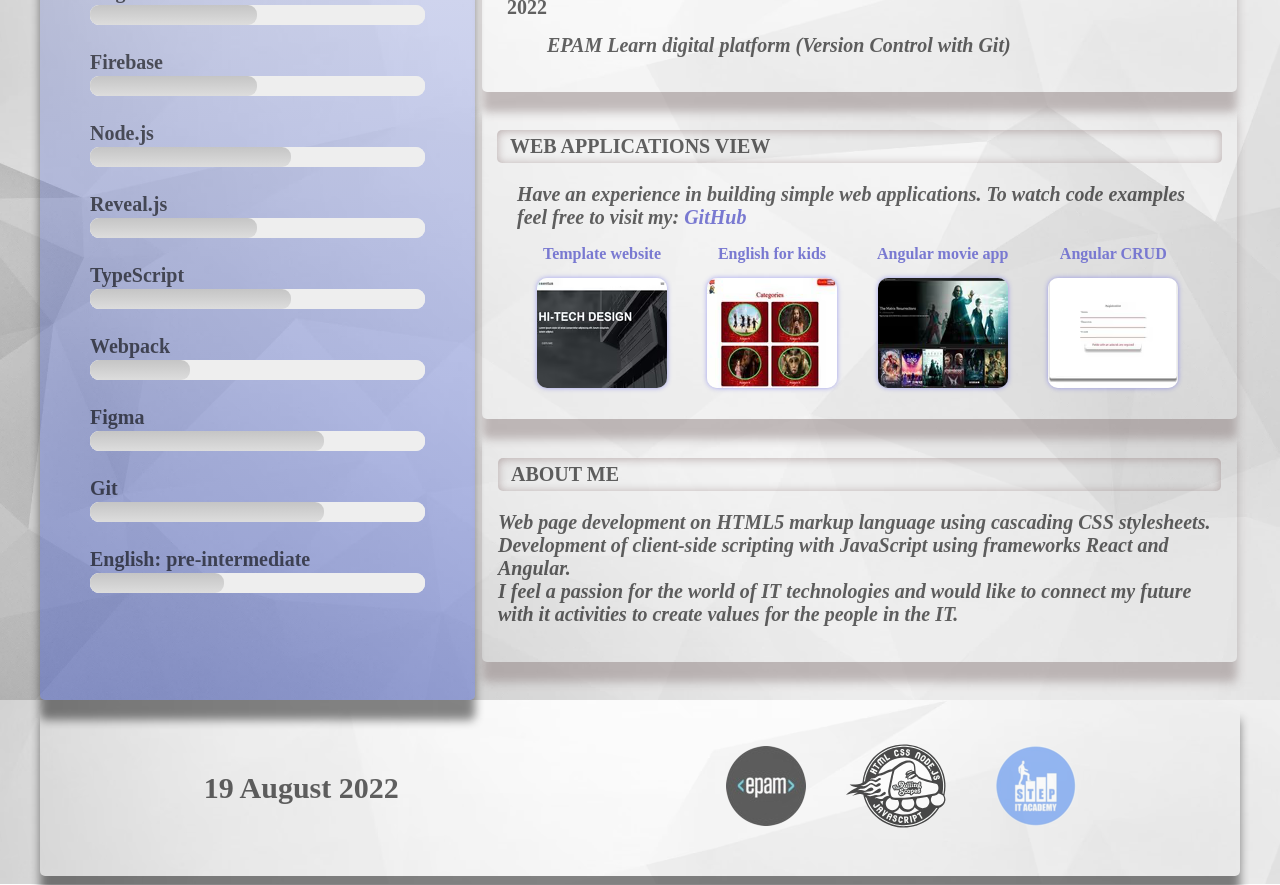
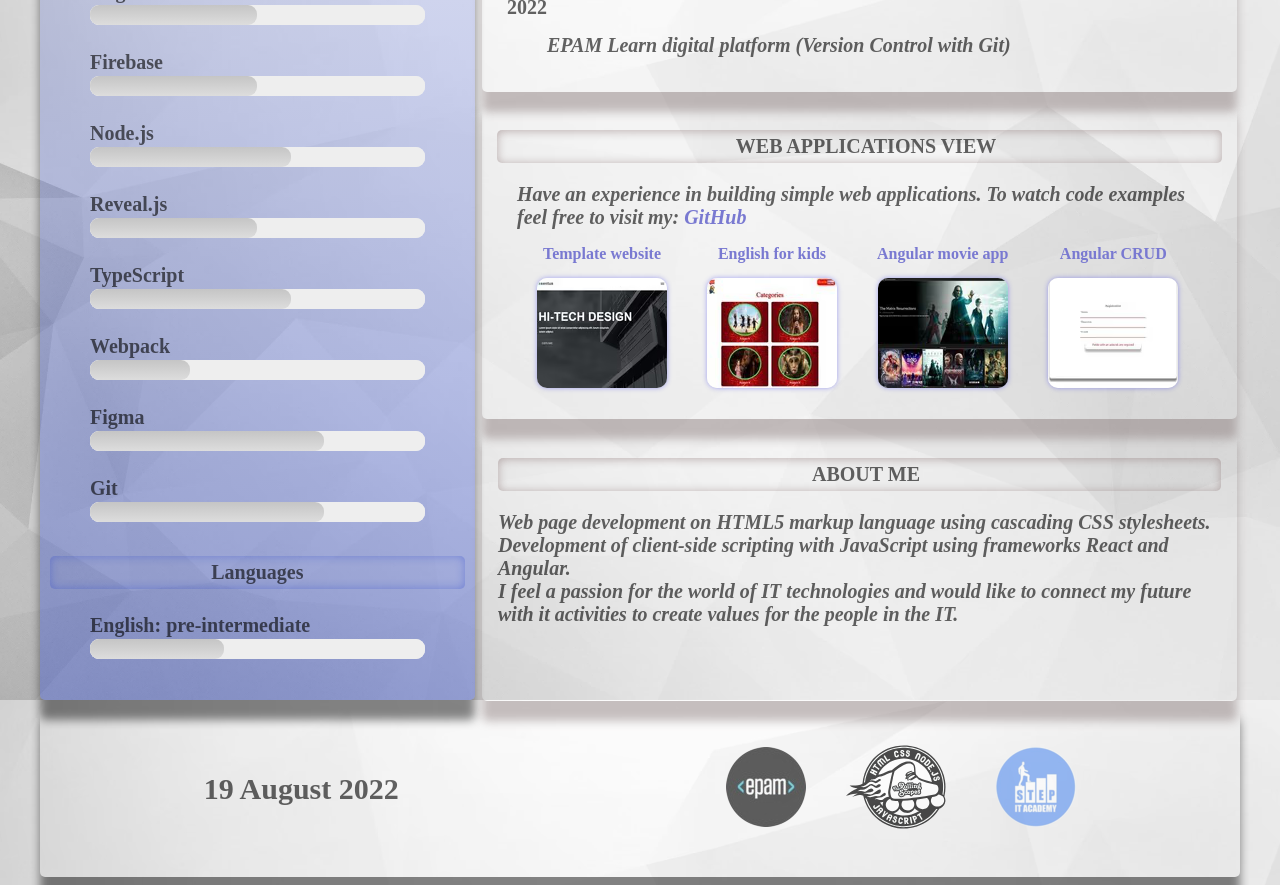
Before and after one commit to DzmitryKaporski/angular-cv, an Angular app: page / in a window 1280 px wide. Shown: the part 900-1785 px from the top of the page. Built offline with nearby package versions, Linux system fonts and the light colour scheme.

Commit message:
feat: add section languages

```diff
--- a/src/app/aside/aside.component.html
+++ b/src/app/aside/aside.component.html
@@ -25,5 +25,16 @@
         </li>
       </ul>
     </section>
+    <section>
+      <h2>Languages</h2>
+      <ul class="aside__list-skills">
+        <li *ngFor="let language of languageList" class="list-item__skill">
+          <span> {{language.name}}</span>
+          <div class="gradient-progressbar">
+            <progress class="progress" value={{language.value}} max="10"></progress>
+          </div>
+        </li>
+      </ul>
+    </section>
   </div>
 </aside>
--- a/src/app/aside/aside.component.scss
+++ b/src/app/aside/aside.component.scss
@@ -19,13 +19,8 @@
 
   @media (max-width: 1200px) {
     & {
-      height: 114.5rem;
-    }
-  }
-
-  @media (max-width: 888px) {
-    & {
       height: auto;
+      padding-bottom: 10px;
     }
   }
 
@@ -62,7 +57,7 @@
 
 .aside__list-skills {
   list-style-type: none;
-  padding: 0 50px 10px 50px;
+  padding: 0 50px 0 50px;
   font-size: 20px;
   font-weight: bold;
 }
--- a/src/app/aside/aside.component.ts
+++ b/src/app/aside/aside.component.ts
@@ -1,6 +1,7 @@
-import { SKILLS, CONTACTS } from './aside.data';
-import { Skills, Contacts } from './aside.interface';
 import { ChangeDetectionStrategy, Component, OnInit } from '@angular/core';
+
+import { SKILLS, CONTACTS, LANGUAGES } from './aside.data';
+import { Skills, Contacts, Languages } from './aside.interface';
 
 @Component({
   selector: 'app-aside',
@@ -12,6 +13,7 @@
 
   skillsList: Skills[] = SKILLS;
   contactsList: Contacts[] = CONTACTS;
+  languageList: Languages[] = LANGUAGES;
 
   constructor() { }
 
--- a/src/app/aside/aside.data.ts
+++ b/src/app/aside/aside.data.ts
@@ -1,4 +1,4 @@
-import { Skills, Contacts } from './aside.interface';
+import { Skills, Contacts, Languages } from './aside.interface';
 
 export const CONTACTS: Contacts[] = [
   {
@@ -40,5 +40,8 @@
   { name: "Webpack", value: 3 },
   { name: "Figma", value: 7 },
   { name: "Git", value: 7 },
+]
+
+export const LANGUAGES: Languages[] = [
   { name: "English: pre-intermediate", value: 4 },
 ]
--- a/src/app/main/main.component.scss
+++ b/src/app/main/main.component.scss
@@ -89,7 +89,7 @@
 }
 
 .about {
-  padding: 16px;
+  padding: 16px 16px 55px 16px;
   font-size: 20px;
   border-bottom-left-radius: 5px;
   border-bottom-right-radius: 5px;
--- a/src/styles.scss
+++ b/src/styles.scss
@@ -41,9 +41,10 @@
 h2 {
   margin: 33px 10px 10px 10px;
   padding: 5px;
-  box-shadow: inset 0 0 10px rgba(0, 0, 0, 0.711);
+  text-align: center;
   border-radius: 5px;
   font-size: 20px;
+  box-shadow: inset 0 0 10px rgba(22, 53, 206, 0.342);
 }
 
 a {
```
Also changed, not shown: src/app/aside/aside.interface.ts (+10 -5 lines).
